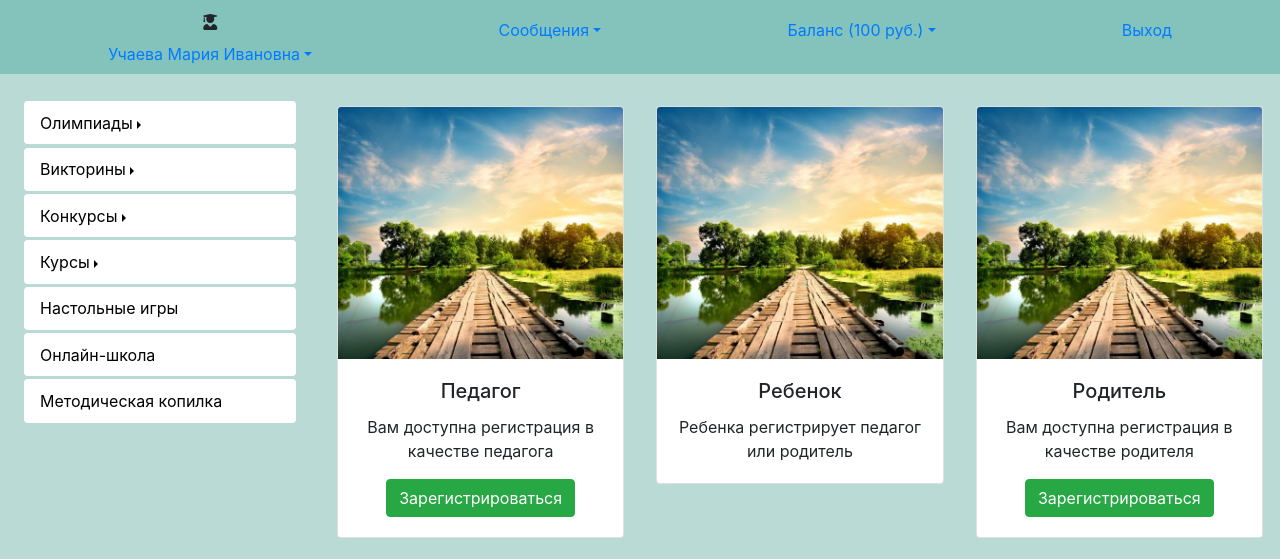
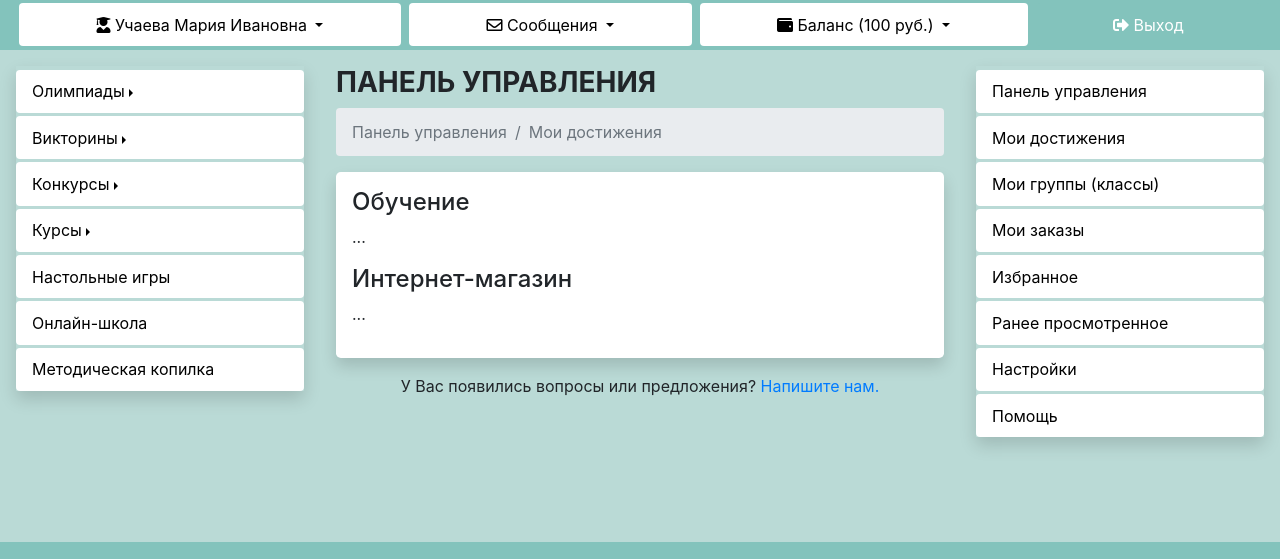
Before and after one commit to fedorsimakov/education-portal-front-end, a website built with webpack: page layout/personal-account-educator.html in a window 1280 px wide. Shown: the part 65-624 px from the top of the page. Built offline with nearby package versions, Linux system fonts and the light colour scheme.

Commit message:
many typesetting site

```diff
--- a/layout/custom.css
+++ b/layout/custom.css
@@ -4,8 +4,8 @@
 }
 
 .custom-row-header-personal-account {
-	padding-top: 75px;
-	min-height: 120px;
+	padding-top: 65px;
+	min-height: 115px;
 }
 
 .custom-row-header {
--- a/layout/personal-account-pedagog .html
+++ b/layout/personal-account-educator.html
@@ -15,6 +15,10 @@
   					<button class="navbar-toggler" type="button" data-toggle="collapse" data-target="#topMenuNavbars" aria-controls="topMenuNavbars" aria-expanded="false" aria-label="Toggle navigation">
     					<span class="navbar-toggler-icon"></span>
   					</button>
+
+            <a class="navbar-brand" href="#">
+              <img src="images/logo-color.svg" width="33" height="33" class="d-inline-block align-top" alt="">
+            </a>
 
   					<div class="collapse navbar-collapse" id="topMenuNavbars">
     					<ul class="navbar-nav flex-grow-1">
@@ -78,10 +82,11 @@
 		    </nav>
 
           <div class="custom-row-header-personal-account">
-            <ul class="nav nav-fill">
-              <li class="nav-item dropdown">
-                <i class="fas fa-user-graduate"></i>
-                <a class="nav-link dropdown-toggle" data-toggle="dropdown" href="#" role="button" aria-haspopup="true" aria-expanded="false">Учаева Мария Ивановна</a>
+            <ul class="nav nav-pills nav-fill">
+              <li class="nav-item dropdown mx-1 mb-1">
+                <a class="nav-link dropdown-toggle" data-toggle="dropdown" href="#" role="button" aria-haspopup="true" aria-expanded="false">
+                  <i class="fas fa-user-graduate"></i> Учаева Мария Ивановна
+                </a>
                 <div class="dropdown-menu">
                   <a class="dropdown-item" href="#">Редактировать профиль</a>
                   <a class="dropdown-item" href="#">Добавить образовательную организацию</a>
@@ -91,23 +96,29 @@
                   <a class="dropdown-item" href="#">Пригласить коллегу</a>
                 </div>
               </li>
-              <li class="nav-item dropdown">
-                <a class="nav-link dropdown-toggle" data-toggle="dropdown" href="#" role="button" aria-haspopup="true" aria-expanded="false">Сообщения</a>
+              <li class="nav-item dropdown mx-1 mb-1">
+                <a class="nav-link dropdown-toggle" data-toggle="dropdown" href="#" role="button" aria-haspopup="true" aria-expanded="false">
+                  <i class="far fa-envelope"></i> Сообщения
+                </a>
                 <div class="dropdown-menu">
                   <a class="dropdown-item" href="#">Личные сообщения</a>
                   <a class="dropdown-item" href="#">Уведомления</a>
                   <a class="dropdown-item" href="#">Рассылка</a>
                 </div>
               </li>
-              <li class="nav-item dropdown">
-                <a class="nav-link dropdown-toggle" data-toggle="dropdown" href="#" role="button" aria-haspopup="true" aria-expanded="false">Баланс (100 руб.)</a>
+              <li class="nav-item dropdown mx-1 mb-1">
+                <a class="nav-link dropdown-toggle" data-toggle="dropdown" href="#" role="button" aria-haspopup="true" aria-expanded="false">
+                  <i class="fas fa-wallet"></i> Баланс (100 руб.)
+                </a>
                 <div class="dropdown-menu">
                   <a class="dropdown-item" href="#">Пополнить баланс</a>
                   <a class="dropdown-item" href="#">Перевести другому пользователю</a>
                 </div>
               </li>
-              <li class="nav-item">
-                <a class="nav-link active" href="#">Выход</a>
+              <li class="nav-item mx-1 mb-1">
+                <a class="nav-link active" href="#">
+                  <i class="fas fa-sign-out-alt"></i> Выход
+                </a>
               </li>
             </ul>
           </div>
@@ -116,8 +127,8 @@
 
       <div class="flex-grow-1 container-fluid">
 			  <div class="row">
-          <nav class="col-12 col-md-3 px-4 py-4">
-            <ul class="nav flex-column nav-pills">
+          <nav class="col-12 col-md-3 p-3">
+            <ul class="nav flex-column nav-pills shadow">
               <li class="nav-item dropright">
                 <a class="nav-link dropdown-toggle" data-toggle="dropdown" href="#" role="button" aria-haspopup="true" aria-expanded="false">Олимпиады</a>
                 <div class="dropdown-menu">
@@ -157,42 +168,58 @@
               </li>
             </ul>
           </nav>
-          <main class="col-12 col-md-9 p-3">
+          <main class="col-12 col-md-6 p-3">
 
-            <div class="row">
-                <div class="col-12 col-lg-4 p-3">
-                  <div class="card">
-                    <img src="images/default.jpg" class="card-img-top" alt="">
-                    <div class="card-body text-center">
-                      <h5 class="card-title">Педагог</h5>
-                      <p class="card-text">Вам доступна регистрация в качестве педагога</p>
-                      <a href="#" class="btn btn-success">Зарегистрироваться</a>
-                    </div>
-                  </div>
-                </div>
-                <div class="col-12 col-lg-4 p-3">
-                  <div class="card">
-                    <img src="images/default.jpg" class="card-img-top" alt="">
-                    <div class="card-body text-center">
-                      <h5 class="card-title">Ребенок</h5>
-                      <p class="card-text">Ребенка регистрирует педагог или родитель</p>
-                    </div>
-                  </div>
-                </div>
-                <div class="col-12 col-lg-4 p-3">
-                  <div class="card">
-                    <img src="images/default.jpg" class="card-img-top" alt="">
-                    <div class="card-body text-center">
-                      <h5 class="card-title">Родитель</h5>
-                      <p class="card-text">Вам доступна регистрация в качестве родителя</p>
-                      <a href="#" class="btn btn-success">Зарегистрироваться</a>
-                    </div>
-                  </div>
-                </div>
+            <p class="h3 text-uppercase font-weight-bold">Панель управления</p>
+            <nav aria-label="breadcrumb">
+              <ol class="breadcrumb">
+                <li class="breadcrumb-item active" aria-current="page">Панель управления</li>
+                <li class="breadcrumb-item active" aria-current="page">Мои достижения</li>
+              </ol>
+            </nav>
+
+            <section class="shadow bg-white p-3 rounded-lg">
+              <h4>Обучение</h4>
+              <p>...</p>
+              <h4>Интернет-магазин</h4>
+              <p>...</p>
+            </section>
+
+
+            <div class="text-center mt-3">
+              У Вас появились вопросы или предложения? <a href="#">Напишите нам.</a>
             </div>
+          </main>
 
-            <div class="text-center">У Вас появились вопросы или предложения? <a href="#">Напишите нам.</a></div>
-          </main>
+          <nav class="col-12 col-md-3 p-3">
+            <ul class="nav flex-column nav-pills shadow">
+              <li class="nav-item">
+                <a class="nav-link" href="#">Панель управления</a>
+              </li>
+              <li class="nav-item">
+                <a class="nav-link" href="#">Мои достижения</a>
+              </li>
+              <li class="nav-item">
+                <a class="nav-link" href="#">Мои группы (классы)</a>
+              </li>
+              <li class="nav-item">
+                <a class="nav-link" href="#">Мои заказы</a>
+              </li>
+              <li class="nav-item">
+                <a class="nav-link" href="#">Избранное</a>
+              </li>
+              <li class="nav-item">
+                <a class="nav-link" href="#">Ранее просмотренное</a>
+              </li>
+              <li class="nav-item">
+                <a class="nav-link" href="#">Настройки</a>
+              </li>
+              <li class="nav-item">
+                <a class="nav-link" href="#">Помощь</a>
+              </li>
+            </ul>
+          </nav>
+
         </div>
 			</div>
 			<footer class="container-fluid bg-unauthorized-user-primary">
@@ -246,6 +273,5 @@
 			</footer>
 		</div>
 		<script src="../dist/js/main.js" charset="utf-8"></script>
-    <script src="metismenu/metisMenu.js" charset="utf-8"></script>
 	</body>
 </html>
```
Also changed, not shown: layout/index.html (+12 -10 lines), layout/role.html (+8 -6 lines).
